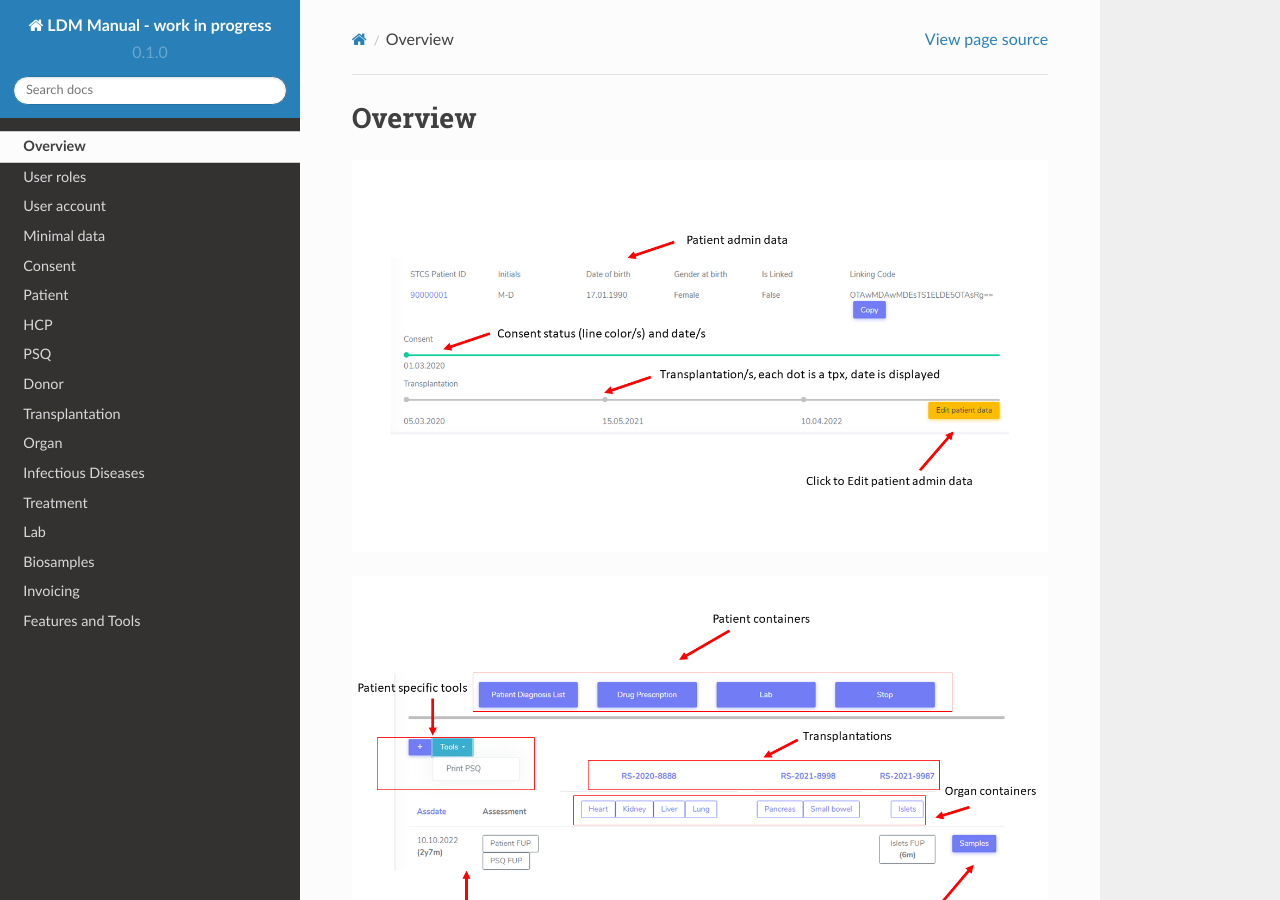
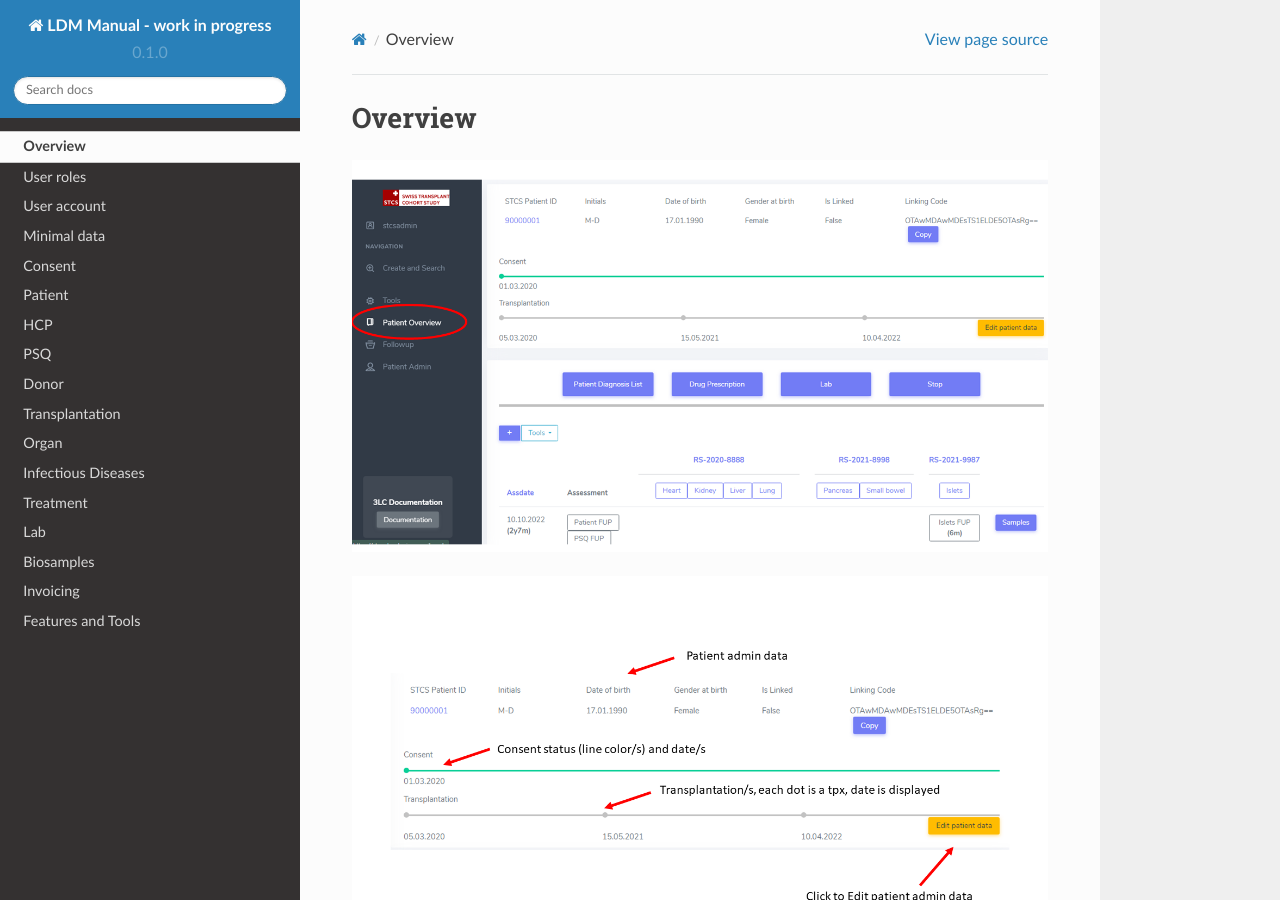
Before and after one commit to swiss-transplant-cohort-study/3LC-user-manual, a Sphinx documentation site: the page built from docs/source/overview.rst, in a window 1280 px wide and 900 px high. Built offline with Sphinx 7.4.7 and the Read the Docs theme 2.0.0, drawn with Linux system fonts in a browser that asks for light colours.

Commit message:
Update overview.rst

```diff
--- a/docs/source/overview.rst
+++ b/docs/source/overview.rst
@@ -1,5 +1,7 @@
 Overview
 ********
+
+.. image:: overview0.png
 
 .. image:: overview1.png
 
```
